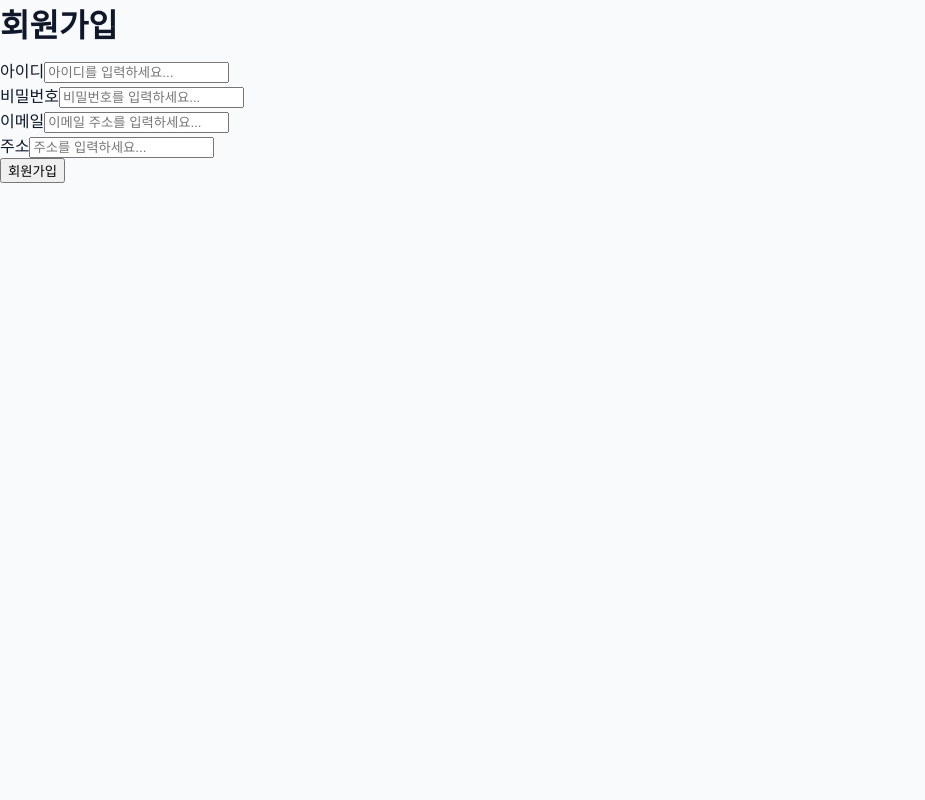
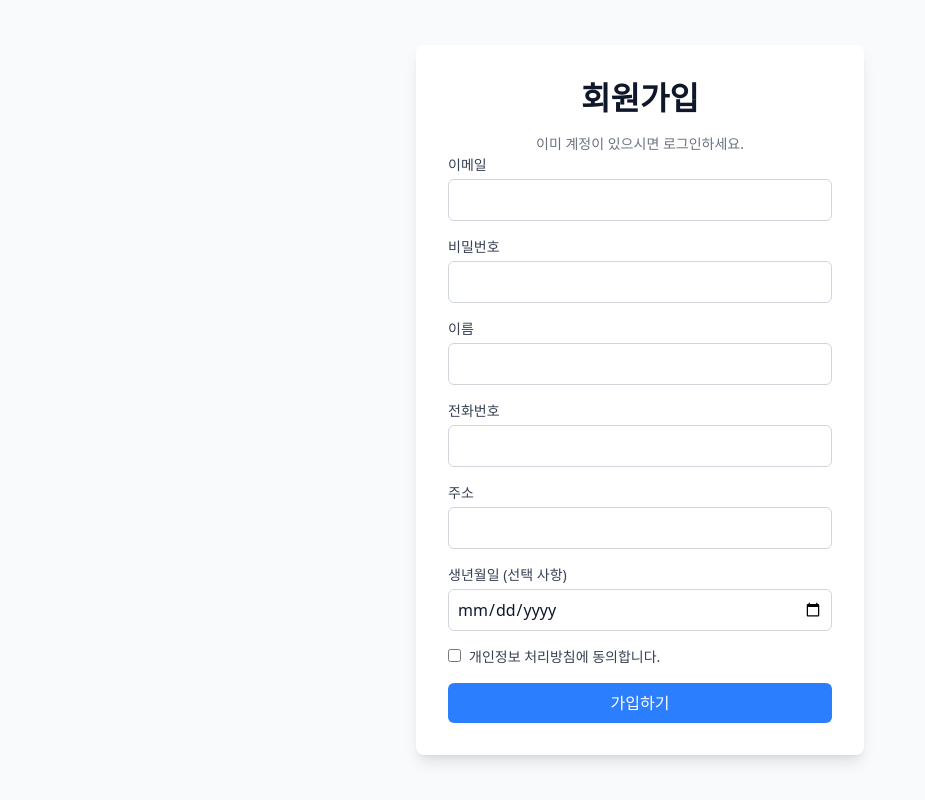
Before and after one commit to yohan-work/testsyncrepo, a Next.js app: page /signup in a window 1280 px wide. Shown: the whole page, without its empty margins (0-925 px from the left). Built offline with nearby package versions, Linux system fonts and the light colour scheme.

Commit message:
feat: Task 981cbe59 implementation

```diff
--- a/app/globals.css
+++ b/app/globals.css
@@ -1,3 +1,9 @@
+@import 'tailwindcss';
+
+@theme {
+  --color-background: #f8fafc;
+}
+
 * {
   box-sizing: border-box;
 }
--- a/app/signup/page.tsx
+++ b/app/signup/page.tsx
@@ -1,53 +1,158 @@
+"use client";
+
+import Link from 'next/link';
+import { useState } from 'react';
+
 export default function SignupPage() {
+  const [email, setEmail] = useState('');
+  const [password, setPassword] = useState('');
+  const [name, setName] = useState('');
+  const [phone, setPhone] = useState('');
+  const [address, setAddress] = useState('');
+  const [dob, setDob] = useState('');
+  const [agree, setAgree] = useState(false);
+
+  const validateEmail = (email: string) => {
+    const emailRegex = /^[^\s@]+@[^\s@]+\.[^\s@]+$/;
+    return emailRegex.test(email);
+  };
+
+  const validatePassword = (password: string) => {
+    const passwordRegex = /^(?=.*[a-z])(?=.*[A-Z])(?=.*\d)(?=.*[@$!%*?&])[A-Za-z\d@$!%*?&]{8,}$/;
+    return passwordRegex.test(password);
+  };
+
+  const handleSubmit = async (e: React.FormEvent) => {
+    e.preventDefault();
+    if (!email || !password || !name) {
+      alert('All required fields must be filled out');
+      return;
+    }
+
+    if (!validateEmail(email)) {
+      alert('Invalid email format');
+      return;
+    }
+
+    if (!validatePassword(password)) {
+      alert('Password must be at least 8 characters long and include uppercase, lowercase, numbers, and special characters');
+      return;
+    }
+
+    try {
+      const response = await fetch('/api/signup', {
+        method: 'POST',
+        headers: {
+          'Content-Type': 'application/json',
+        },
+        body: JSON.stringify({ email, password, name, phone, address, dob, agree }),
+      });
+
+      if (response.ok) {
+        alert('Signup successful!');
+        setEmail('');
+        setPassword('');
+        setName('');
+        setPhone('');
+        setAddress('');
+        setDob('');
+        setAgree(false);
+      } else {
+        alert('Signup failed. Please try again.');
+      }
+    } catch (error) {
+      console.error('Error signing up:', error);
+      alert('An error occurred. Please try again.');
+    }
+  };
+
   return (
-    <div className="min-h-screen flex items-center justify-center bg-gray-100">
-      <div className="w-full max-w-md bg-white rounded-lg shadow-md p-6">
-        <div className="mb-4">
-          <h1 className="text-2xl font-bold text-center">회원가입</h1>
+    <div className="min-h-screen flex items-center justify-center bg-background">
+      <div className="bg-white p-8 rounded-lg shadow-lg w-full max-w-md">
+        <div className="text-center">
+          <h1 className="text-2xl font-bold mb-4">회원가입</h1>
+          <Link href="/" className="text-sm text-gray-500">이미 계정이 있으시면 로그인하세요.</Link>
         </div>
-        <div className="space-y-4">
-          <div className="space-y-2">
-            <label htmlFor="id" className="block text-sm font-medium text-gray-700">아이디</label>
+        <form onSubmit={handleSubmit}>
+          <div className="mb-4">
+            <label htmlFor="email" className="block text-sm font-medium text-gray-700">이메일</label>
             <input
-              id="id"
-              type="text"
-              placeholder="아이디를 입력하세요..."
-              className="w-full px-3 py-2 border border-gray-300 rounded-md focus:outline-none focus:ring-2 focus:ring-blue-500"
+              type="email"
+              id="email"
+              value={email}
+              onChange={(e) => setEmail(e.target.value)}
+              className="mt-1 block w-full border border-gray-300 rounded-md p-2"
+              required
             />
           </div>
-          <div className="space-y-2">
+          <div className="mb-4">
             <label htmlFor="password" className="block text-sm font-medium text-gray-700">비밀번호</label>
             <input
+              type="password"
               id="password"
-              type="password"
-              placeholder="비밀번호를 입력하세요..."
-              className="w-full px-3 py-2 border border-gray-300 rounded-md focus:outline-none focus:ring-2 focus:ring-blue-500"
+              value={password}
+              onChange={(e) => setPassword(e.target.value)}
+              className="mt-1 block w-full border border-gray-300 rounded-md p-2"
+              required
             />
           </div>
-          <div className="space-y-2">
-            <label htmlFor="email" className="block text-sm font-medium text-gray-700">이메일</label>
+          <div className="mb-4">
+            <label htmlFor="name" className="block text-sm font-medium text-gray-700">이름</label>
             <input
-              id="email"
-              type="email"
-              placeholder="이메일 주소를 입력하세요..."
-              className="w-full px-3 py-2 border border-gray-300 rounded-md focus:outline-none focus:ring-2 focus:ring-blue-500"
+              type="text"
+              id="name"
+              value={name}
+              onChange={(e) => setName(e.target.value)}
+              className="mt-1 block w-full border border-gray-300 rounded-md p-2"
+              required
             />
           </div>
-          <div className="space-y-2">
+          <div className="mb-4">
+            <label htmlFor="phone" className="block text-sm font-medium text-gray-700">전화번호</label>
+            <input
+              type="tel"
+              id="phone"
+              value={phone}
+              onChange={(e) => setPhone(e.target.value)}
+              className="mt-1 block w-full border border-gray-300 rounded-md p-2"
+            />
+          </div>
+          <div className="mb-4">
             <label htmlFor="address" className="block text-sm font-medium text-gray-700">주소</label>
             <input
+              type="text"
               id="address"
-              type="text"
-              placeholder="주소를 입력하세요..."
-              className="w-full px-3 py-2 border border-gray-300 rounded-md focus:outline-none focus:ring-2 focus:ring-blue-500"
+              value={address}
+              onChange={(e) => setAddress(e.target.value)}
+              className="mt-1 block w-full border border-gray-300 rounded-md p-2"
             />
           </div>
-        </div>
-        <div className="mt-6">
-          <button className="w-full bg-blue-500 hover:bg-blue-600 text-white font-medium py-2 px-4 rounded">
-            회원가입
+          <div className="mb-4">
+            <label htmlFor="dob" className="block text-sm font-medium text-gray-700">생년월일 (선택 사항)</label>
+            <input
+              type="date"
+              id="dob"
+              value={dob}
+              onChange={(e) => setDob(e.target.value)}
+              className="mt-1 block w-full border border-gray-300 rounded-md p-2"
+            />
+          </div>
+          <div className="mb-4">
+            <label htmlFor="agree" className="block text-sm font-medium text-gray-700">
+              <input
+                type="checkbox"
+                id="agree"
+                checked={agree}
+                onChange={(e) => setAgree(e.target.checked)}
+                className="mr-2"
+              />
+              개인정보 처리방침에 동의합니다.
+            </label>
+          </div>
+          <button type="submit" className="w-full bg-blue-500 text-white py-2 rounded-md hover:bg-blue-600">
+            가입하기
           </button>
-        </div>
+        </form>
       </div>
     </div>
   );
--- a/package.json
+++ b/package.json
@@ -23,8 +23,10 @@
     "next": "^16.1.4"
   },
   "devDependencies": {
+    "@tailwindcss/postcss": "^4.2.1",
     "@types/node": "25.4.0",
     "@types/react": "19.2.14",
+    "tailwindcss": "^4.2.1",
     "typescript": "5.9.3"
   }
 }
--- /dev/null
+++ b/postcss.config.mjs
@@ -0,0 +1,8 @@
+/** @type {import('postcss-load-config').Config} */
+const config = {
+  plugins: {
+    '@tailwindcss/postcss': {},
+  },
+};
+
+export default config;
```
Also changed, not shown: 2 other files (tests, documents, lock files or other folders).
